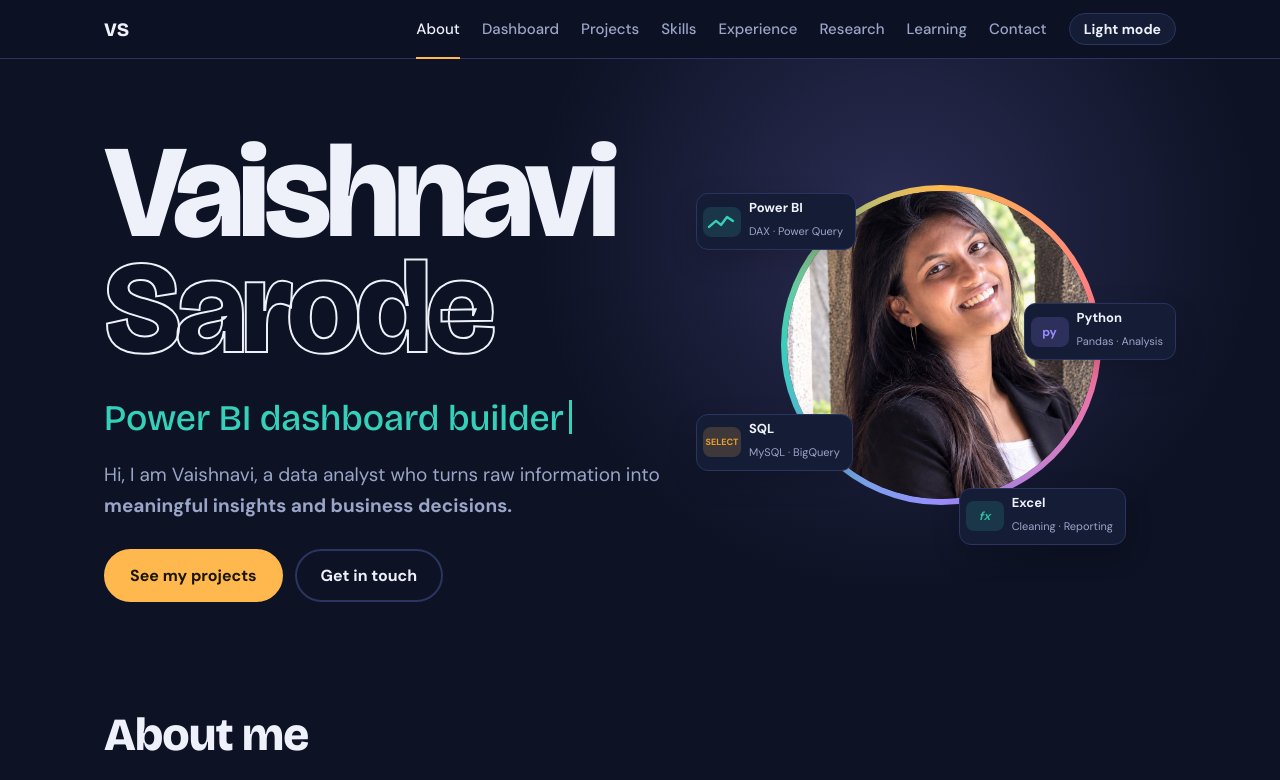
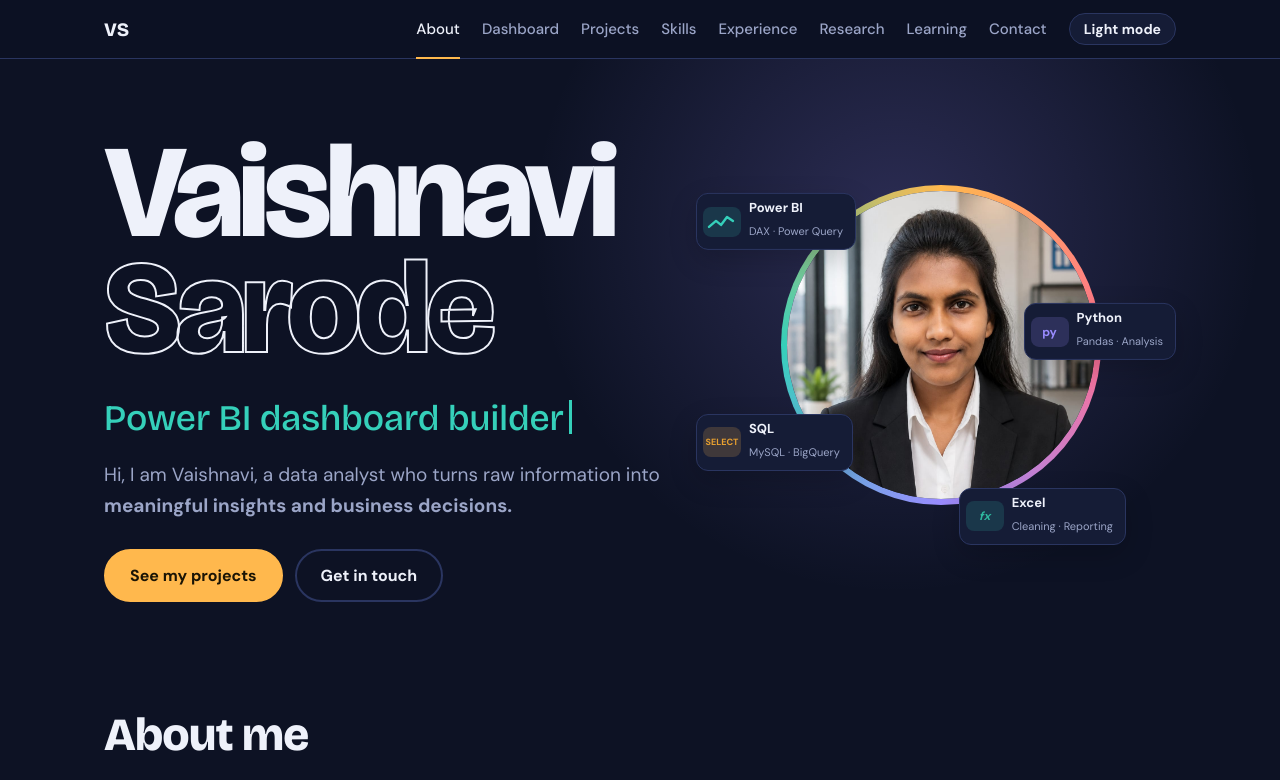
Before and after one commit to Vaishnavisarode/vaishnavisarode-portfolio, a plain HTML site: page index.html in a window 1280 px wide. Shown: the top 780 px of the page. Drawn offline with nearby package versions, Linux system fonts and the light colour scheme.

Commit message:
Fix profile image filename in index.html

```diff
--- a/index.html
+++ b/index.html
@@ -20,7 +20,7 @@
  <p class="intro">Hi, I am Vaishnavi, a data analyst who turns raw information into <b>meaningful insights and business decisions.</b></p>
  <div class="btns"><a class="b" href="#work">See my projects</a><a class="b o" href="#contact">Get in touch</a></div>
  <div class="pw">
-  <div class="me"><div id="pf">VS<img src="assets/profile-photo.jpg" alt="Vaishnavi Sarode" onerror="this.remove()"></div></div>
+  <div class="me"><div id="pf">VS<img src="assets/profile_Photo.jpeg" alt="Vaishnavi Sarode" onerror="this.remove()"></div></div>
   <div class="fl f1"><span class="ic" style="background:rgba(53,208,186,.15)"><svg width="30" height="18" viewBox="0 0 30 18" fill="none" stroke="#35D0BA" stroke-width="2.4" stroke-linecap="round" stroke-linejoin="round" aria-hidden="true"><path d="M2 14l7-6 5 4 6-8 6 4"/></svg></span><span><b>Power BI</b><small>DAX · Power Query</small></span></div>
   <div class="fl f2"><span class="ic" style="background:rgba(154,140,255,.18);color:#9A8CFF">py</span><span><b>Python</b><small>Pandas · Analysis</small></span></div>
   <div class="fl f3"><span class="ic" style="background:rgba(255,184,77,.18);color:#E8A030;font-size:9px">SELECT</span><span><b>SQL</b><small>MySQL · BigQuery</small></span></div>
```
